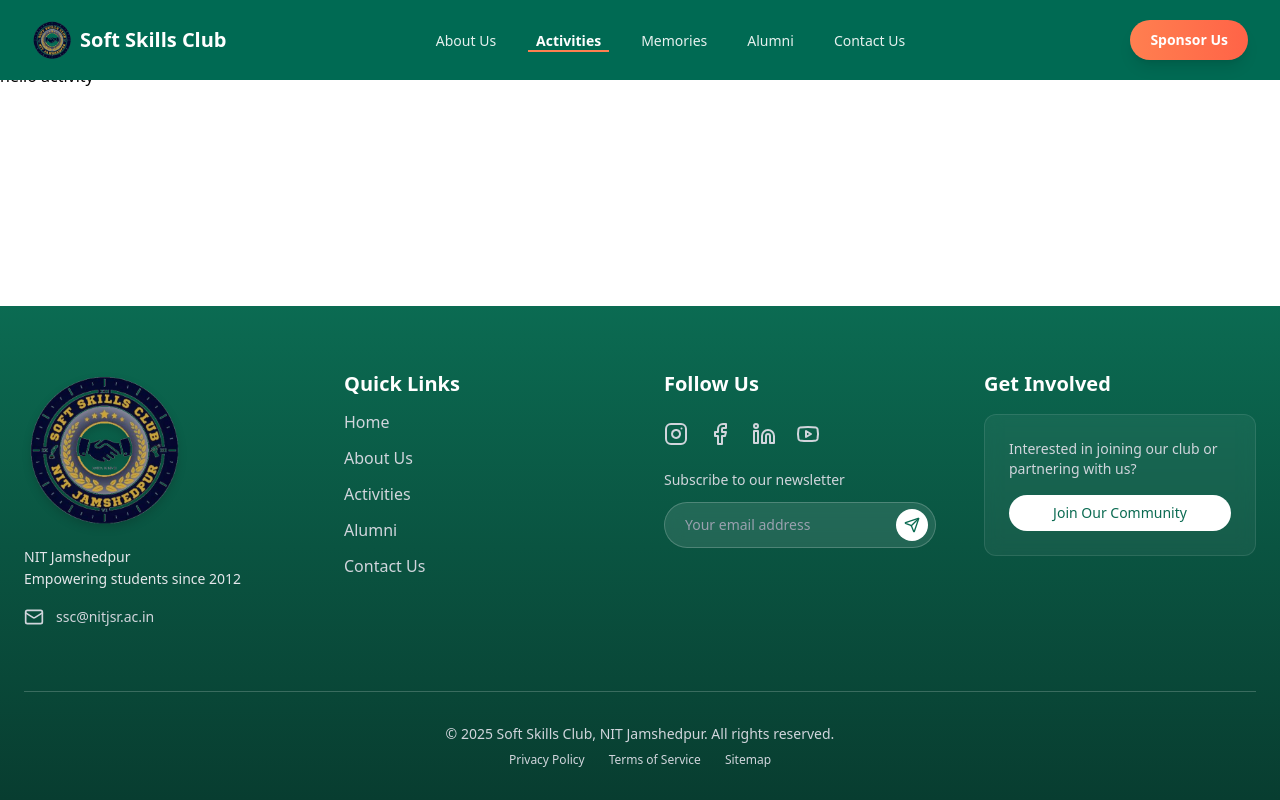
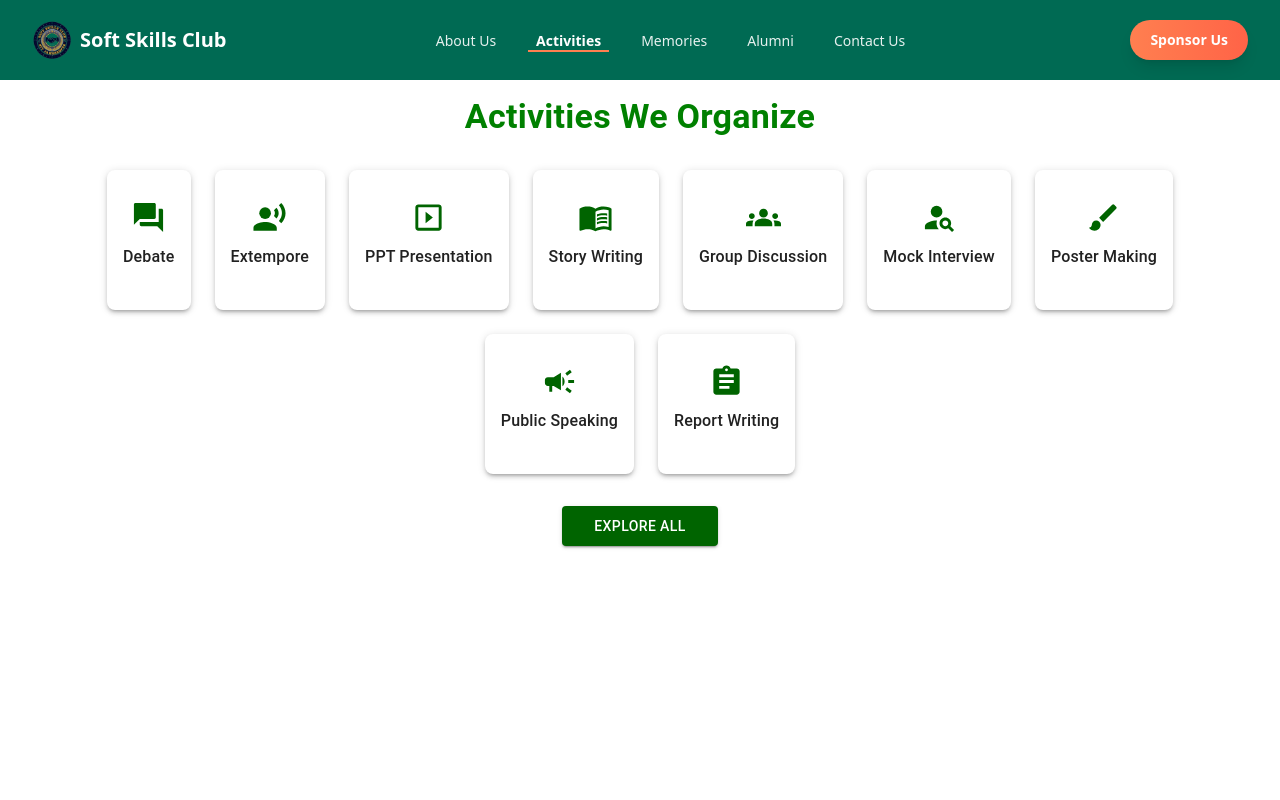
Before and after one commit to aditraj24/sscwebsite, a Next.js app in the folder webssc/: page /activities in a window 1280 px wide. Shown: the top 800 px of the page. Built offline with nearby package versions, Linux system fonts and the light colour scheme.

Commit message:
first commit

```diff
--- a/webssc/app/activities/page.js
+++ b/webssc/app/activities/page.js
@@ -1,7 +1,129 @@
-export default function Activities(){
-    return(
-        <>
-        <h1>hello activity</h1>
-        </>
-    )
+
+"use client";
+import React, { useState, useRef } from 'react';
+import { Typography, Grid, Card, CardContent, Button, Box } from '@mui/material';
+import {
+  Forum,
+  RecordVoiceOver,
+  Slideshow,
+  MenuBook,
+  Groups,
+  PersonSearch,
+  Brush,
+  Campaign,
+  Assignment,
+  Quiz,
+  Article,
+  EmojiPeople
+} from '@mui/icons-material';
+
+const activities = [
+  { name: "Debate", icon: Forum },
+  { name: "Extempore", icon: RecordVoiceOver },
+  { name: "PPT Presentation", icon: Slideshow },
+  { name: "Story Writing", icon: MenuBook },
+  { name: "Group Discussion", icon: Groups },
+  { name: "Mock Interview", icon: PersonSearch },
+  { name: "Poster Making", icon: Brush },
+  { name: "Public Speaking", icon: Campaign },
+  { name: "Report Writing", icon: Assignment },
+  { name: "Fun Quiz", icon: Quiz },
+  { name: "Content Writing", icon: Article },
+  { name: "Anchoring", icon: EmojiPeople }
+];
+
+export default function Activities() {
+  const [showAll, setShowAll] = useState(false);
+  const sectionRef = useRef(null);
+
+  const visibleActivities = showAll ? activities : activities.slice(0, 9);
+
+  const handleExploreClick = () => {
+    setShowAll(true);
+    setTimeout(() => {
+      sectionRef.current?.scrollIntoView({ behavior: "smooth" });
+    }, 100);
+  };
+
+  return (
+    <div
+      id="activities"
+      ref={sectionRef}
+      style={{
+        padding: '2rem',
+        textAlign: 'center',
+       // background: '#f5faff', // light blueish background
+        minHeight: '100vh',
+      }}
+    >
+      <Typography
+        variant="h4"
+        gutterBottom
+        fontWeight="bold"
+        color="green"
+        sx={{ mb: 4 }}
+      >
+        Activities We Organize
+      </Typography>
+
+      <Grid container spacing={3} justifyContent="center">
+        {visibleActivities.map((activity, index) => {
+          const IconComponent = activity.icon;
+          return (
+            <Grid item key={index} xs={12} sm={6} md={4}>
+              <Card
+                sx={{
+                  minHeight: 140,
+                  display: "flex",
+                  alignItems: "center",
+                  justifyContent: "center",
+                  flexDirection: "column",
+                  borderRadius: 2,
+                  boxShadow: 3,
+                  transition: "transform 0.3s, box-shadow 0.3s",
+                  "&:hover": {
+                    transform: "scale(1.05)",
+                    boxShadow: "0 6px 20px rgba(0, 123, 0, 0.3)",
+                  },
+                }}
+              >
+                <CardContent sx={{ textAlign: "center" }}>
+                  <Box sx={{ color: "#006400" }}>
+                    <IconComponent fontSize="large" />
+                  </Box>
+                  <Typography
+                    variant="subtitle1"
+                    fontWeight="medium"
+                    mt={1}
+                    color="text.primary"
+                  >
+                    {activity.name}
+                  </Typography>
+                </CardContent>
+              </Card>
+            </Grid>
+          );
+        })}
+      </Grid>
+
+      {!showAll && (
+        <Button
+          variant="contained"
+          sx={{
+            mt: 4,
+            backgroundColor: '#006400',
+            "&:hover": {
+              backgroundColor: '#004d00',
+            },
+            color: 'white',
+            px: 4,
+            py: 1
+          }}
+          onClick={handleExploreClick}
+        >
+          Explore All
+        </Button>
+      )}
+    </div>
+  );
 }
```
